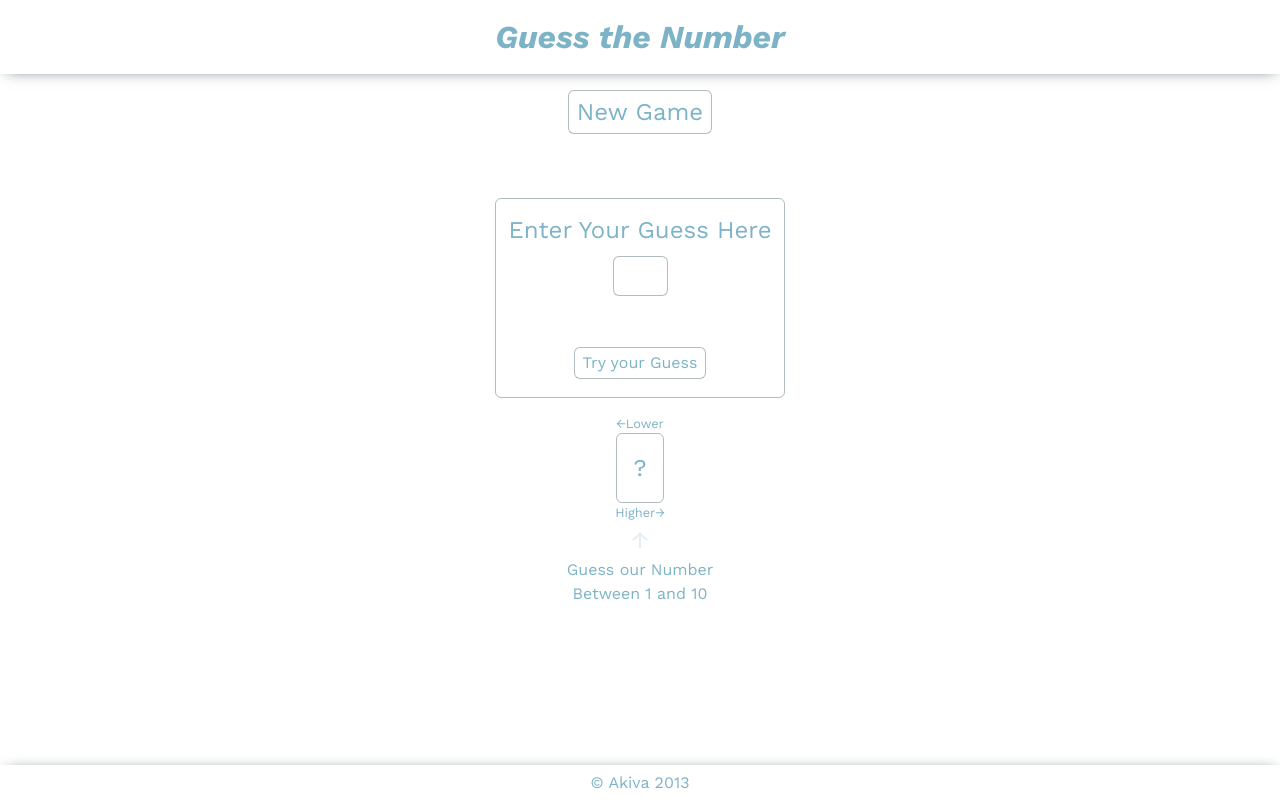
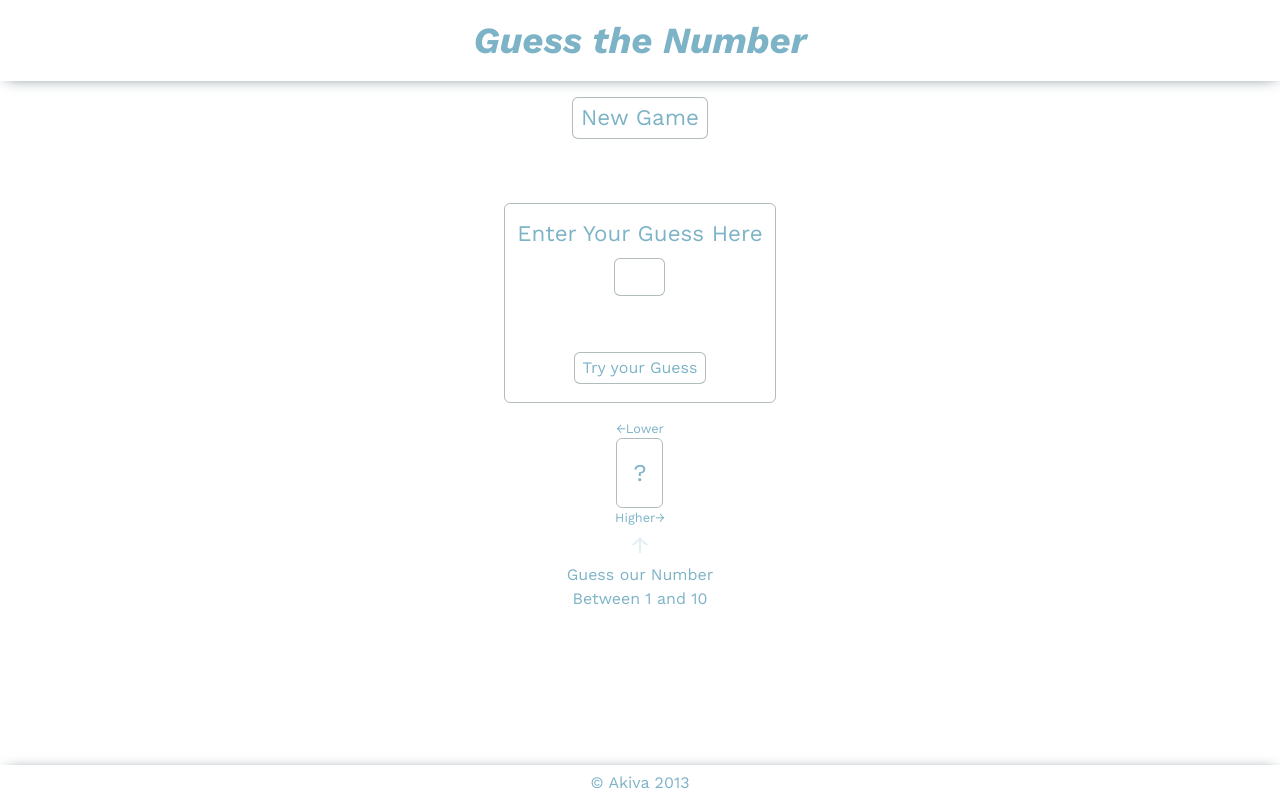
Before and after one commit to Akiva1992/guess-the-number, a plain HTML site: page index.html in a window 1280 px wide. Drawn offline with nearby package versions, Linux system fonts and the light colour scheme.

Commit message:
added clamp to font size.

```diff
--- a/style.css
+++ b/style.css
@@ -92,6 +92,8 @@ input[type=number] {
 
   --border-radius:6px;
 
+  --fs-large: clamp(var(--large), calc(var(--large) + 0.5vw), 5rem );
+
   --accent-clr: #334a5260;
   --main-clr: #ffffff;
   --secondery-clr: #7DB3C6;
@@ -168,6 +170,7 @@ body{
 
 h1.title{
   color: var(--secondery-clr);
+  font-size: clamp(var(--xlarge), calc(var(--xlarge) + 1vw), 5rem );
   font-style: italic;
 }
 
@@ -179,7 +182,7 @@ h1.title{
 
 .new-game-btn1{
   margin: var(--medium) auto;
-  font-size: var(--xlarge);
+  font-size: var(--fs-large);
   width:fit-content;
 }
 
@@ -196,12 +199,12 @@ form{
 }
 
 .guess-input-lable{
-  font-size: var(--xlarge);
+  font-size: var(--fs-large);
   text-align: center;
 }
 
 #guess-input{
-  font-size: var(--xlarge);
+  font-size: var(--fs-large);
   color: var(--secondery-clr);
   border: var(--border);
   border-radius: var(--border-radius);
```
